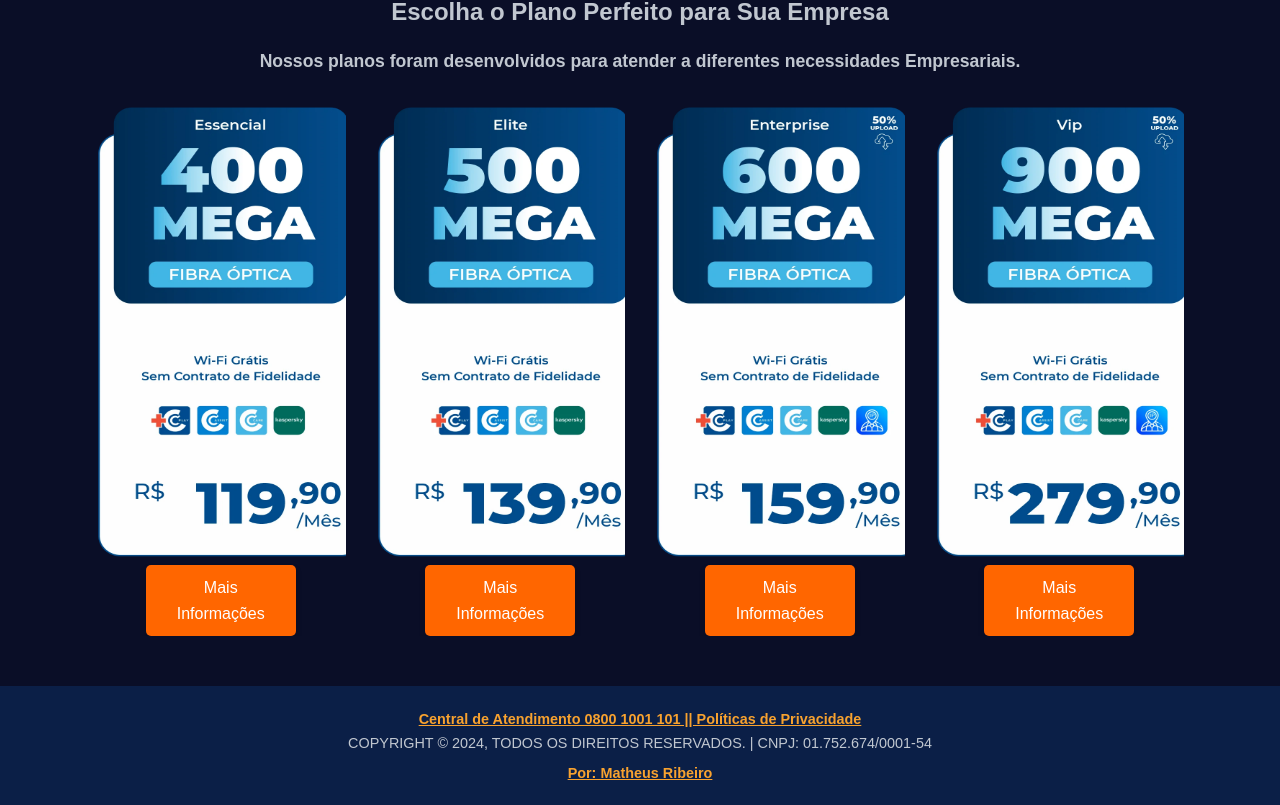
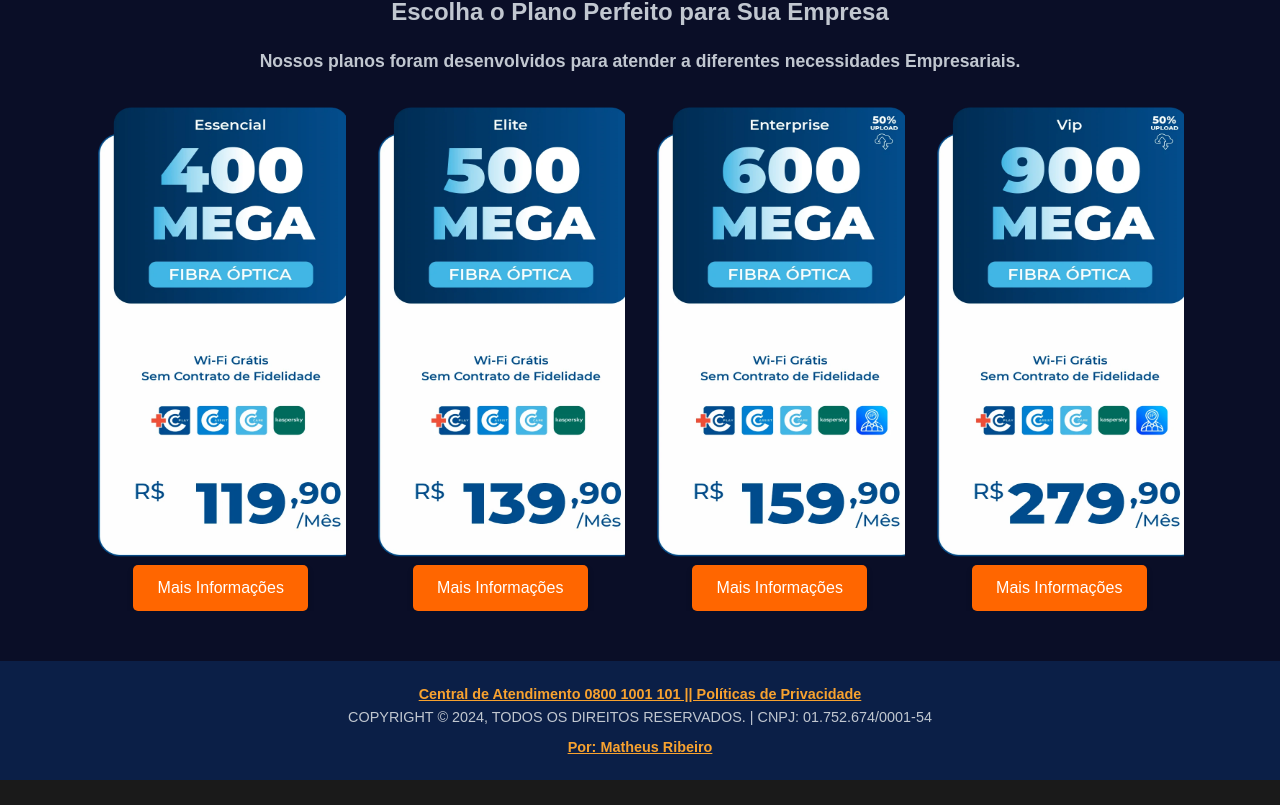
Before and after one commit to Matheusrst/cednet-next, a Next.js app: page /corporativo in a window 1280 px wide. Shown: the part 1991-2796 px from the top of the page. After the commit the page ends 2771 px from the top, so only its background shows below. Built offline with nearby package versions, Linux system fonts and the light colour scheme.

Commit message:
corrijindo algumas proporções

```diff
--- a/styles/corporativo.module.css
+++ b/styles/corporativo.module.css
@@ -26,7 +26,7 @@
     display: flex; /* Usa flexbox para disposição dos itens dentro do container */
     justify-content: space-between; /* Espaça o logotipo e a navegação */
     align-items: center; /* Alinha os itens verticalmente ao centro */
-    width: 80%; /* Garante que o container ocupe toda a largura disponível */
+    width: 83%; /* Garante que o container ocupe toda a largura disponível */
 }
 
 /* Estilo do logotipo */
@@ -331,7 +331,7 @@
     transition: background-color 0.3s, transform 0.3s;
     margin-top: 0.625rem;
     box-shadow: 0 0.25rem 0.375rem rgba(0, 0, 0, 0.2);
-    width: 60%;
+    width: 70%;
     margin: 0 auto;
     text-align: center; /* Centraliza o texto do botão */
 }
--- a/styles/residencial.module.css
+++ b/styles/residencial.module.css
@@ -26,7 +26,7 @@
     display: flex; /* Usa flexbox para disposição dos itens dentro do container */
     justify-content: space-between; /* Espaça o logotipo e a navegação */
     align-items: center; /* Alinha os itens verticalmente ao centro */
-    width: 87%; /* Garante que o container ocupe toda a largura disponível */
+    width: 83%; /* Garante que o container ocupe toda a largura disponível */
 }
 
 /* Estilo do logotipo */
```
